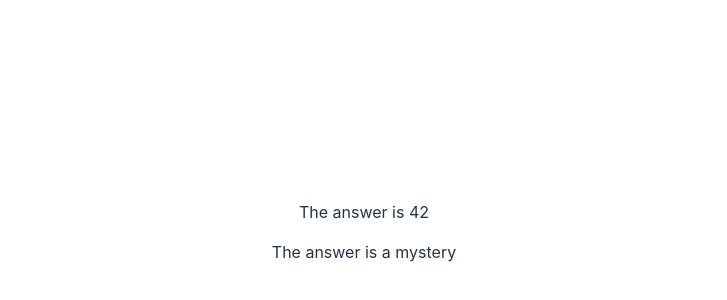
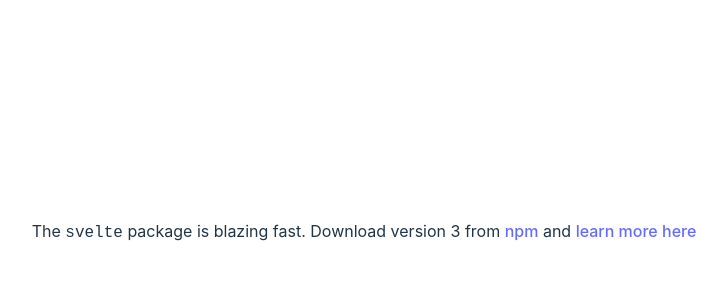
Before and after one commit to RyotaFukumoto/svelte_demo_app, a Svelte app: page / in a window 1280 px wide. Shown: the part 168-468 px from the top of the page, without its empty margins (276-1003 px from the left). Built offline with nearby package versions, Linux system fonts and the light colour scheme.

Commit message:
Tutorial 3-c init

```diff
--- a/src/main.ts
+++ b/src/main.ts
@@ -1,5 +1,5 @@
 import './app.css'
-import App from './tutorials/3/b/App.svelte'
+import App from './tutorials/3/c/App.svelte'
 
 const app = new App({
   target: document.getElementById('app'),
--- /dev/null
+++ b/src/tutorials/3/c/App.svelte
@@ -0,0 +1,12 @@
+<script>
+	import Info from './Info.svelte';
+
+	const pkg = {
+		name: 'svelte',
+		version: 3,
+		speed: 'blazing',
+		website: 'https://svelte.dev'
+	};
+</script>
+
+<Info name={pkg.name} version={pkg.version} speed={pkg.speed} website={pkg.website}/>
--- /dev/null
+++ b/src/tutorials/3/c/Info.svelte
@@ -0,0 +1,12 @@
+<script>
+	export let name;
+	export let version;
+	export let speed;
+	export let website;
+</script>
+
+<p>
+	The <code>{name}</code> package is {speed} fast.
+	Download version {version} from <a href="https://www.npmjs.com/package/{name}">npm</a>
+	and <a href={website}>learn more here</a>
+</p>
```
